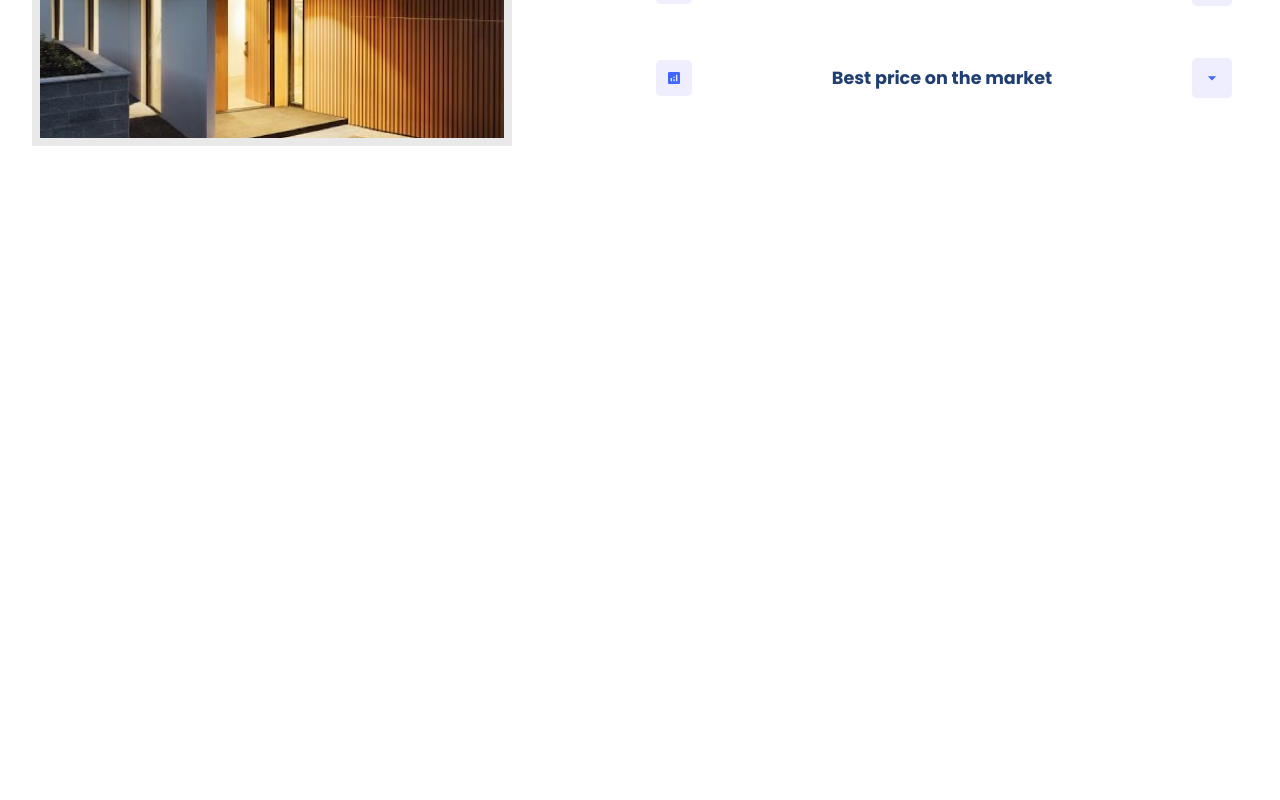
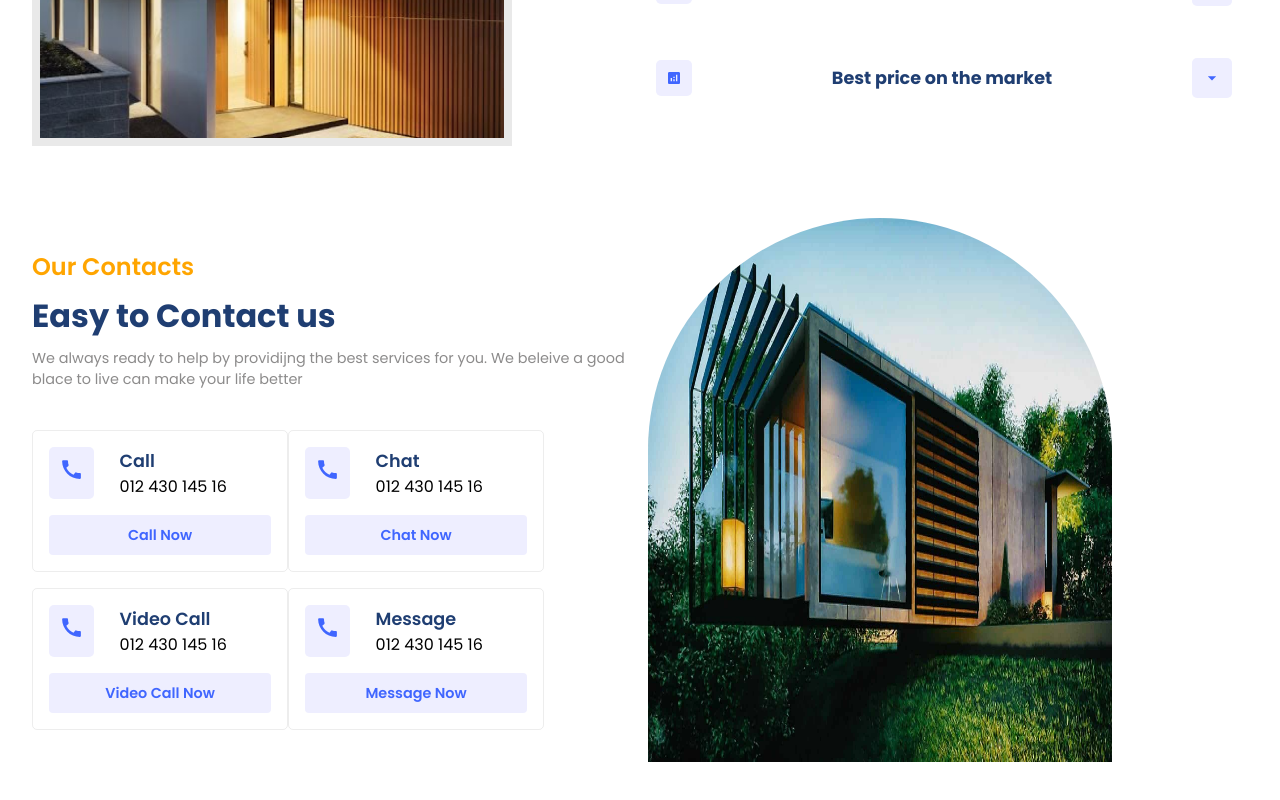
Before and after one commit to Mayuri13/Real_Estate_Frontend, a React (Vite) app: page / in a window 1280 px wide. Shown: the part 1732-2532 px from the top of the page. Before the commit the page ends 1910 px from the top, so only its background shows below. Built offline with nearby package versions, Linux system fonts and the light colour scheme; a web font is replaced by a local one.

Commit message:
Contact updated

```diff
--- a/src/App.jsx
+++ b/src/App.jsx
@@ -1,3 +1,4 @@
+import { Contact } from "./Components/Contact/Contact";
 import Header from "./Components/Header/Header";
 import Hero from "./Components/Hero/Hero";
 import { Residencies } from "./Components/Residencies/Residencies";
@@ -15,6 +16,7 @@
       </div>
       <Residencies/>
       <Value/>
+      <Contact/>
     </div>
   );
 }
--- /dev/null
+++ b/src/Components/Contact/Contact.css
@@ -0,0 +1,51 @@
+.c-container{
+    justify-content: space-between;
+}
+.c-container>div{
+    flex: 1;
+}
+.c-left{
+    gap: 0.5rem;
+}
+.c-right{
+    width: 100%;
+}
+.contactModes{
+    gap: 1rem;
+    margin-top: 2rem;
+}
+.contactModes .row{
+    gap: 1.5 rem;
+}
+.mode{
+    width: 16rem;
+    padding: 1rem;
+    border: 0.8px solid rgba(128, 128, 128, 0.143);
+    border-radius: 5px;
+    gap: 1rem;
+    transition: all 300ms ease-in;
+}
+.mode .button{
+    width: 100%;
+    background: var(--lightBlue);
+    color: var(--blue);
+    font-size: 0.9rem;
+    font-weight: 600;
+}
+.mode>:nth-child(1){
+    width: 100%;
+    gap: 1.6rem;
+}
+.mode .detail .primaryText{
+    font-size: 1.1rem;
+    font-weight: 600;
+}
+.mode:hover{
+    scale: 1.1;
+    box-shadow: var(--shadow);
+}
+.mode .button:hover{
+    background: var(--blue-gradient);
+    color: white;
+    scale: 0.8;
+}
--- /dev/null
+++ b/src/Components/Contact/Contact.jsx
@@ -0,0 +1,115 @@
+import React from "react";
+import "./Contact.css";
+import { MdCall } from "react-icons/md";
+import {BsFillChatDotsFill} from 'react-icons/bs'
+import {HiChatBubbleBottomCenter} from 'react-icons/hi2'
+
+export const Contact = () => {
+  return (
+    <section className="c-wrapper">
+      <div className="paddings innerWidth flexCenter c-container">
+        {/*Left Side */}
+        <div className="flexColStart c-left">
+          <span className="orangeText">Our Contacts</span>
+          <span className="primaryText">Easy to Contact us</span>
+          <span className="secondaryText">
+            We always ready to help by providijng the best services for you. We
+            beleive a good blace to live can make your life better
+          </span>
+          <div className="flexColStart contactModes">
+            {/*First row */}
+
+            <div className="flexStart row">
+              {/*1st Mode */}
+              <div className="flexColCenter mode">
+
+                {/* Below is the div for call icon and the number */}
+                <div className="flexStart">
+                  <div className="flexcenter icon">
+                    <MdCall size={25} />
+                  </div>
+                  <div className="flexColStart detail">
+                    <span className="primaryText">Call</span>
+                    <span>012 430 145 16</span>
+                  </div>
+                </div>
+
+                {/* Below is the button */}
+                <div className="flexCenter button">
+                    Call Now
+                </div>
+              </div>
+              {/*2nd mode */}
+              <div className="flexColCenter mode">
+
+                {/* Below is the div for call icon and the number */}
+                <div className="flexStart">
+                  <div className="flexcenter icon">
+                    <MdCall size={25} />
+                  </div>
+                  <div className="flexColStart detail">
+                    <span className="primaryText">Chat</span>
+                    <span>012 430 145 16</span>
+                  </div>
+                </div>
+
+                {/* Below is the button */}
+                <div className="flexCenter button">
+                    Chat Now
+                </div>
+              </div>
+            </div>
+
+            {/*2nd Row */}
+            <div className="flexStart row">
+              {/*3rd Mode */}
+              <div className="flexColCenter mode">
+
+                {/* Below is the div for call icon and the number */}
+                <div className="flexStart">
+                  <div className="flexcenter icon">
+                    <MdCall size={25} />
+                  </div>
+                  <div className="flexColStart detail">
+                    <span className="primaryText">Video Call</span>
+                    <span>012 430 145 16</span>
+                  </div>
+                </div>
+
+                {/* Below is the button */}
+                <div className="flexCenter button">
+                    Video Call Now
+                </div>
+              </div>
+              {/*4th mode */}
+              <div className="flexColCenter mode">
+
+                {/* Below is the div for call icon and the number */}
+                <div className="flexStart">
+                  <div className="flexcenter icon">
+                    <MdCall size={25} />
+                  </div>
+                  <div className="flexColStart detail">
+                    <span className="primaryText">Message</span>
+                    <span>012 430 145 16</span>
+                  </div>
+                </div>
+
+                {/* Below is the button */}
+                <div className="flexCenter button">
+                    Message Now
+                </div>
+              </div>
+            </div>
+          </div>
+        </div>
+        {/*right Side */}
+        <div className="c-right">
+          <div className="image-container">
+            <img src="contact.jpg" alt="" />
+          </div>
+        </div>
+      </div>
+    </section>
+  );
+};
```
